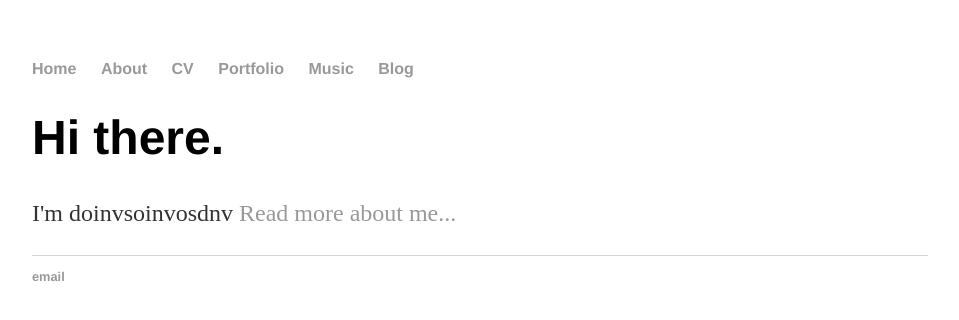
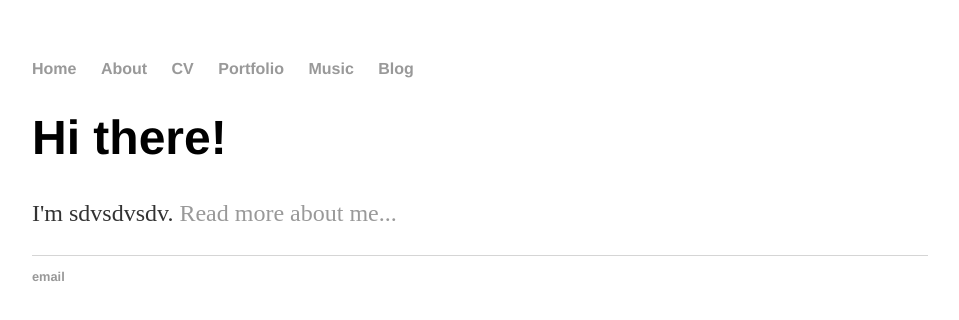
Before and after one commit to laytonj/laytonj.github.io, a Jekyll site: the page built from index.html, in a window 1280 px wide. Shown: the top 320 px of the page, without its empty margins (160-1119 px from the left). Built offline with Jekyll 4.4.1, drawn with Linux system fonts in a browser that asks for light colours.

Commit message:
Update index.html to use default.html

```diff
--- a/index.html
+++ b/index.html
@@ -1,30 +1,8 @@
-<!DOCTYPE html>
-<html>
-	<head>
-		<title>My Page</title>
-		<link rel="stylesheet" type="text/css" href="/css/main.css">
-	</head>
-	<body>
-		<nav>
-    		<ul>
-        		<li><a href="/">Home</a></li>
-	        	<li><a href="/about">About</a></li>
-        		<li><a href="/cv">CV</a></li>
-            <li><a href="/portfolio">Portfolio</li>
-            <li><a href="/music">Music</li>
-        		<li><a href="/blog">Blog</a></li>
-    		</ul>
-		</nav>
-		<div class="container">
-    		<div class="blurb">
-        		<h1>Hi there.</h1>
-				<p>I'm doinvsoinvosdnv <a href="/about">Read more about me...</a></p>
-    		</div><!-- /.blurb -->
-		</div><!-- /.container -->
-		<footer>
-    		<ul>
-        		<li><a href="mailto:jordanlayton@gmail.com">email</a></li>
-			</ul>
-		</footer>
-	</body>
-</html>
+---
+layout: default
+title: Jordan Layton, profile
+---
+<div class="blurb">
+	<h1>Hi there!</h1>
+	<p>I'm sdvsdvsdv. <a href="/about">Read more about me...</a></p>
+</div><!-- /.blurb -->
```
